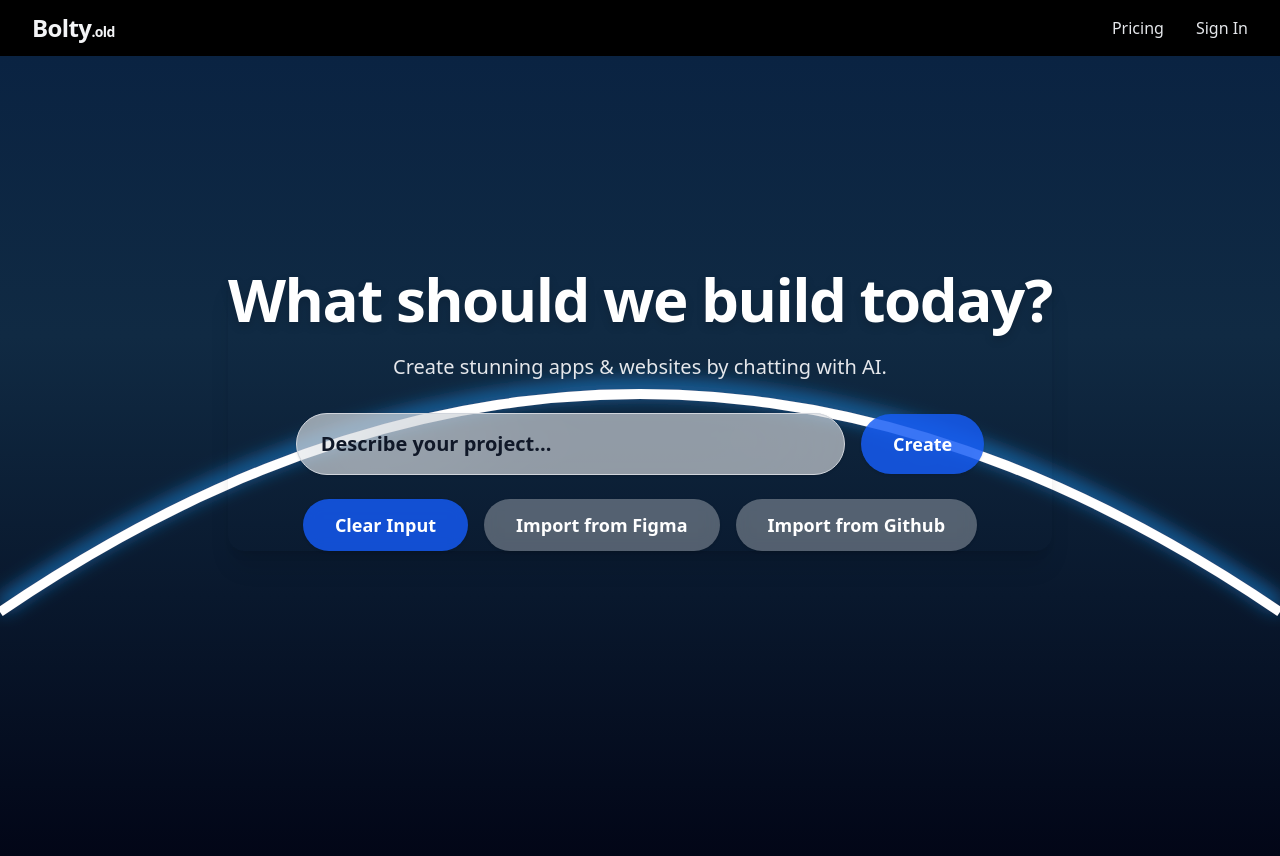
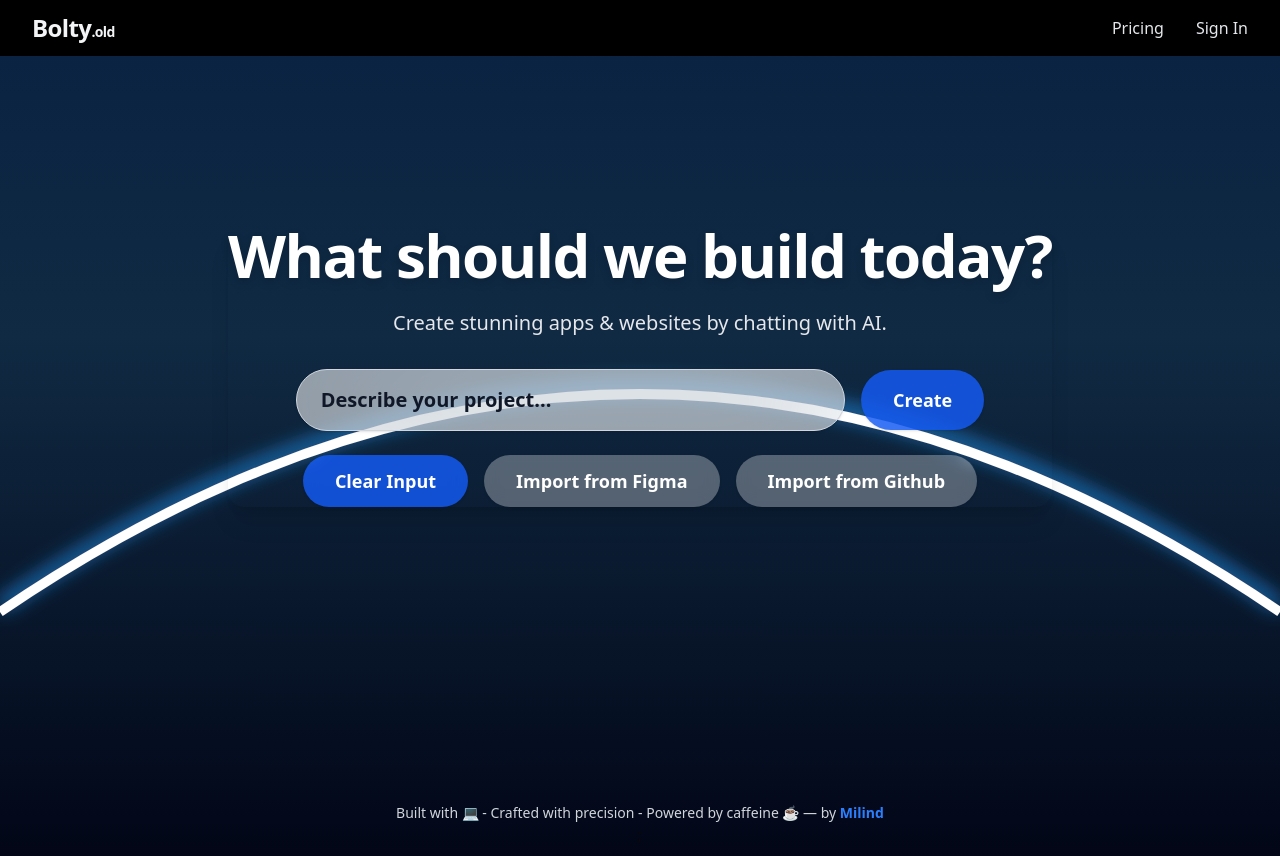
Before and after one commit to Milind39/bolty-clone, a Next.js app in the folder bolty/: page / in a window 1280 px wide. Built offline with nearby package versions, Linux system fonts and the light colour scheme; no server answers.

Commit message:
some css changes

```diff
--- a/bolty/components/Footer/footer.tsx
+++ b/bolty/components/Footer/footer.tsx
@@ -3,10 +3,10 @@
 export default function Footer() {
   return (
     <>
-      <footer className="w-full text-center text-gray-300 text-sm pt-1">
-        <hr className="border-gray-600 my-8" />
+      <footer className="w-full text-center text-gray-300 text-sm">
+        <hr className="border-0 my-13" />
         Built with 💻 - Crafted with precision - Powered by caffeine ☕ — by
-        Milind
+        <span className="text-blue-500 font-bold"> Milind</span>
       </footer>
       ;
     </>
--- a/bolty/components/LandingPage/landingpage.tsx
+++ b/bolty/components/LandingPage/landingpage.tsx
@@ -6,6 +6,7 @@ import axios from "axios";
 import { toast } from "sonner"; // 1. Import toast
 import { BACKEND_URL } from "@/config";
 import { Builder } from "../Builder/builderpage";
+import Footer from "../Footer/footer";
 
 export default function LandingPage() {
   const [prompt, setPrompt] = useState("");
@@ -92,8 +93,8 @@ export default function LandingPage() {
           </filter>
         </defs>
       </svg>
-      <div className="relative z-10 container mx-auto px-4 py-8">
-        <section className="w-full max-w-fit text-center justify-center container mb-28 mt-[20px] mx-auto rounded-2xl shadow-xl text-white">
+      <div className="relative z-10 container mx-auto px-4 py-20">
+        <section className="w-full max-w-fit text-center justify-center container mb-28 mt-20 mx-auto rounded-2xl shadow-xl text-white">
           <h1 className="text-5xl md:text-6xl font-extrabold text-white mb-6 tracking-tight drop-shadow-lg">
             What should we build today?
           </h1>
@@ -153,6 +154,7 @@ export default function LandingPage() {
           </div>
         </section>
       </div>
+      <Footer />
     </main>
   );
 }
```
Also changed, not shown: 1 other file (tests, documents, lock files or other folders).
